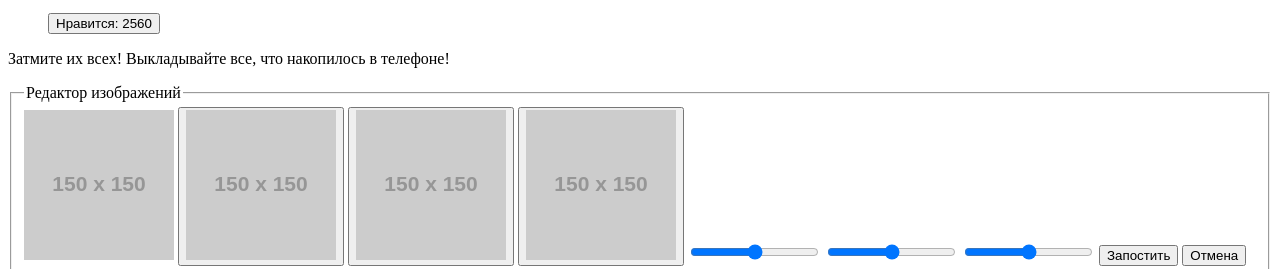
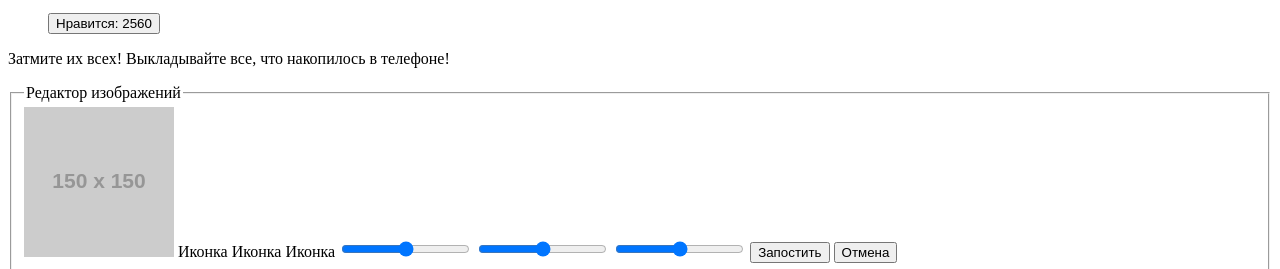
Before and after one commit to maxkray54/670697-pink-21, a website: page source/catalog.html in a window 1280 px wide. Shown: the part 2164-2433 px from the top of the page. Drawn offline with Linux system fonts and the light colour scheme; placeholder pictures from the web are drawn by us.

Commit message:
Внес в разметку рекомендации

```diff
--- a/source/catalog.html
+++ b/source/catalog.html
@@ -105,19 +105,13 @@
         <legend class="editor__title">Редактор изображений</legend>
         <img class="editor__image" src="https://via.placeholder.com/150x150" width="150" height="150" alt="">
         <label class="editor__possibility" for="size">
-          <button>
-            <img src="https://via.placeholder.com/150x150" width="150" height="150" alt="">
-          </button>
+          Иконка
         </label>
         <label class="editor__possibility" for="color">
-          <button>
-            <img src="https://via.placeholder.com/150x150" width="150" height="150" alt="">
-          </button>
+          Иконка
         </label>
         <label class="editor__possibility" for="shadow">
-          <button>
-            <img src="https://via.placeholder.com/150x150" width="150" height="150" alt="">
-          </button>
+          Иконка
         </label>
         <input class="editor__variety" id="size" name="size" type="range">
         <input class="editor__variety" id="color" name="color" type="range">
```
